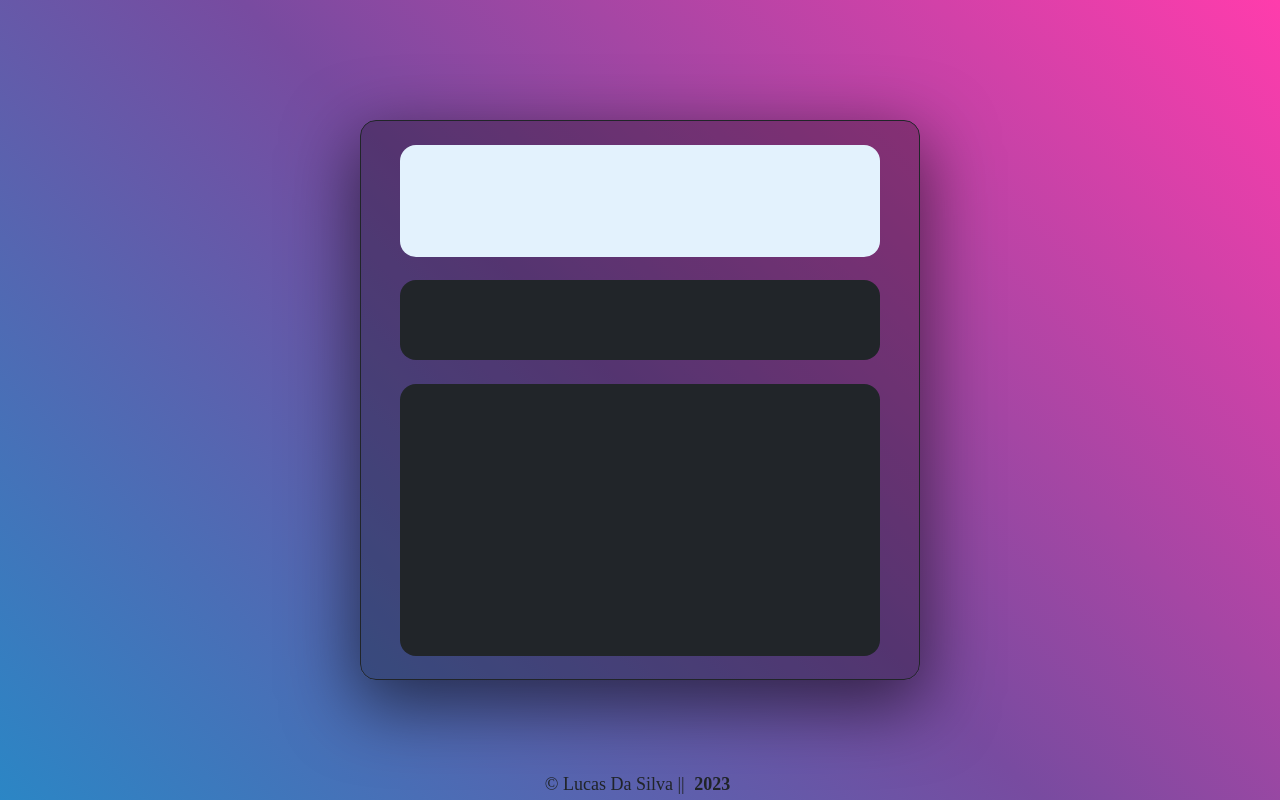
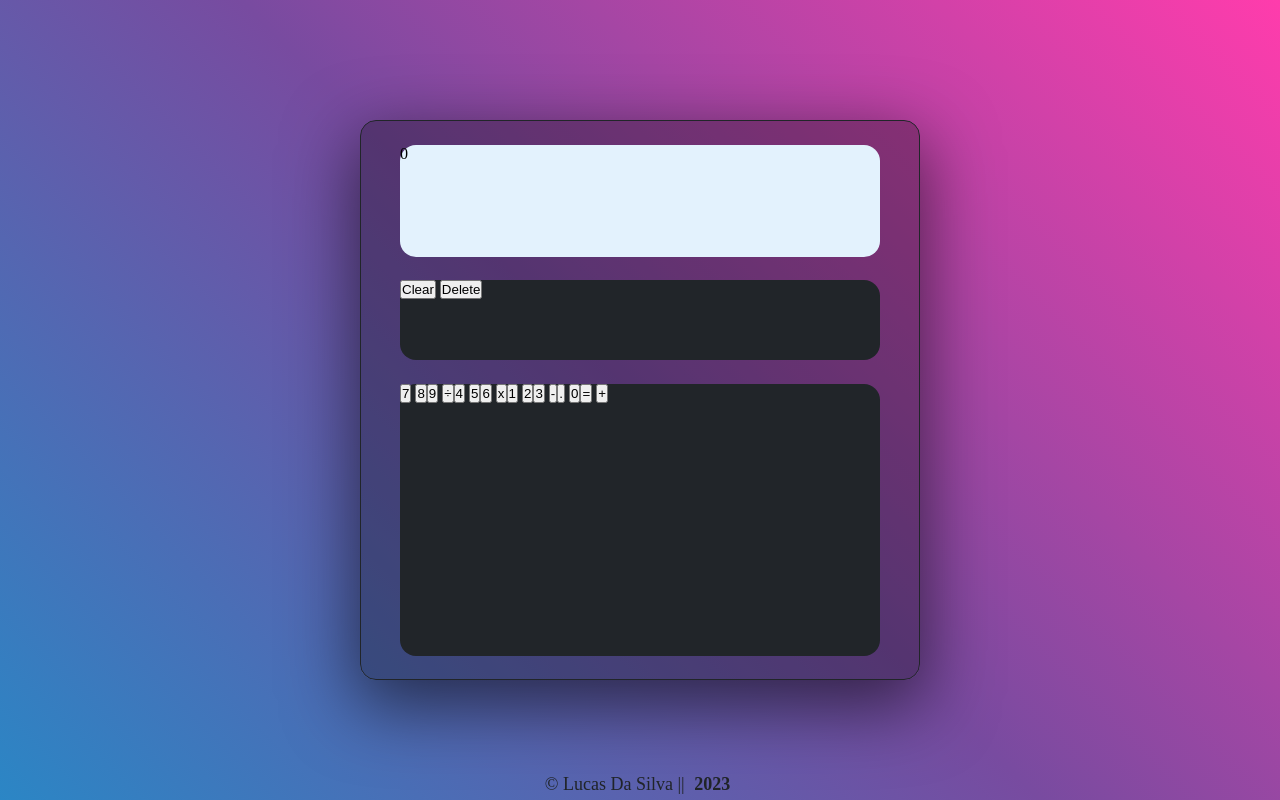
Before and after one commit to LucasDaSilva96/calculator, a plain HTML site: page index.html in a window 1280 px wide. Drawn offline with Linux system fonts and the light colour scheme.

Commit message:
Created all the buttons. Every button has a unique id.

```diff
--- a/index.html
+++ b/index.html
@@ -13,9 +13,31 @@
     <main>
       <section>
         <div class="container">
-          <div class="display-container"></div>
-          <div class="clear-delete-container"></div>
-          <div class="btns-container"></div>
+          <div class="display-container">
+            <p class="display-txt">0</p>
+          </div>
+          <div class="clear-delete-container">
+            <button class="clear-btn">Clear</button>
+            <button class="delete-btn">Delete</button>
+          </div>
+          <div class="btns-container">
+            <button class="btns" id="7">7</button>
+            <button class="btns" id="8">8</button
+            ><button class="btns" id="9">9</button>
+            <button class="btns" id="/">÷</button
+            ><button class="btns" id="4">4</button>
+            <button class="btns" id="5">5</button
+            ><button class="btns" id="6">6</button>
+            <button class="btns" id="x">x</button
+            ><button class="btns" id="1">1</button>
+            <button class="btns" id="2">2</button
+            ><button class="btns" id="3">3</button>
+            <button class="btns" id="-">-</button
+            ><button class="btns" id=".">.</button>
+            <button class="btns" id="0">0</button
+            ><button class="btns" id="=">=</button>
+            <button class="btns" id="+">+</button>
+          </div>
         </div>
       </section>
     </main>
```
